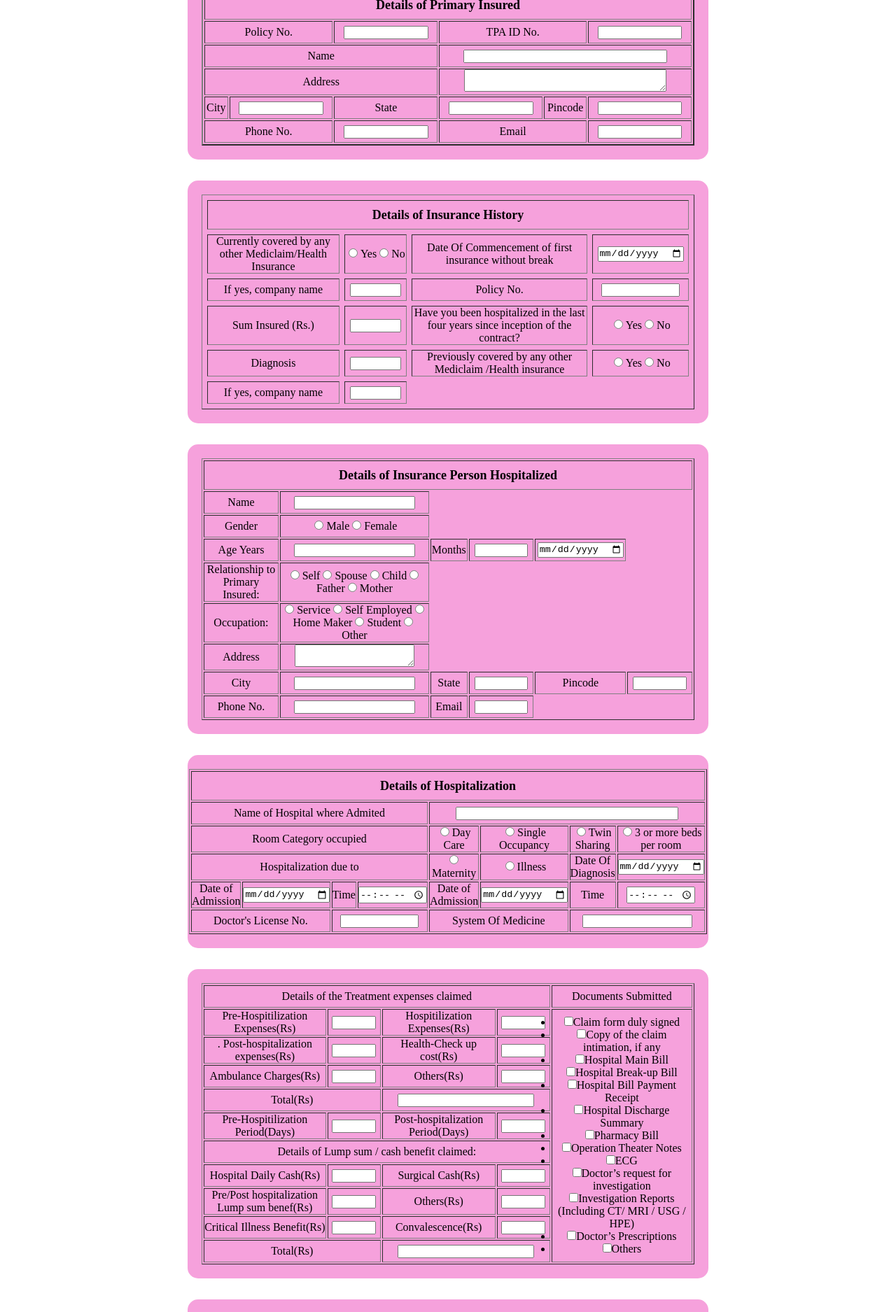
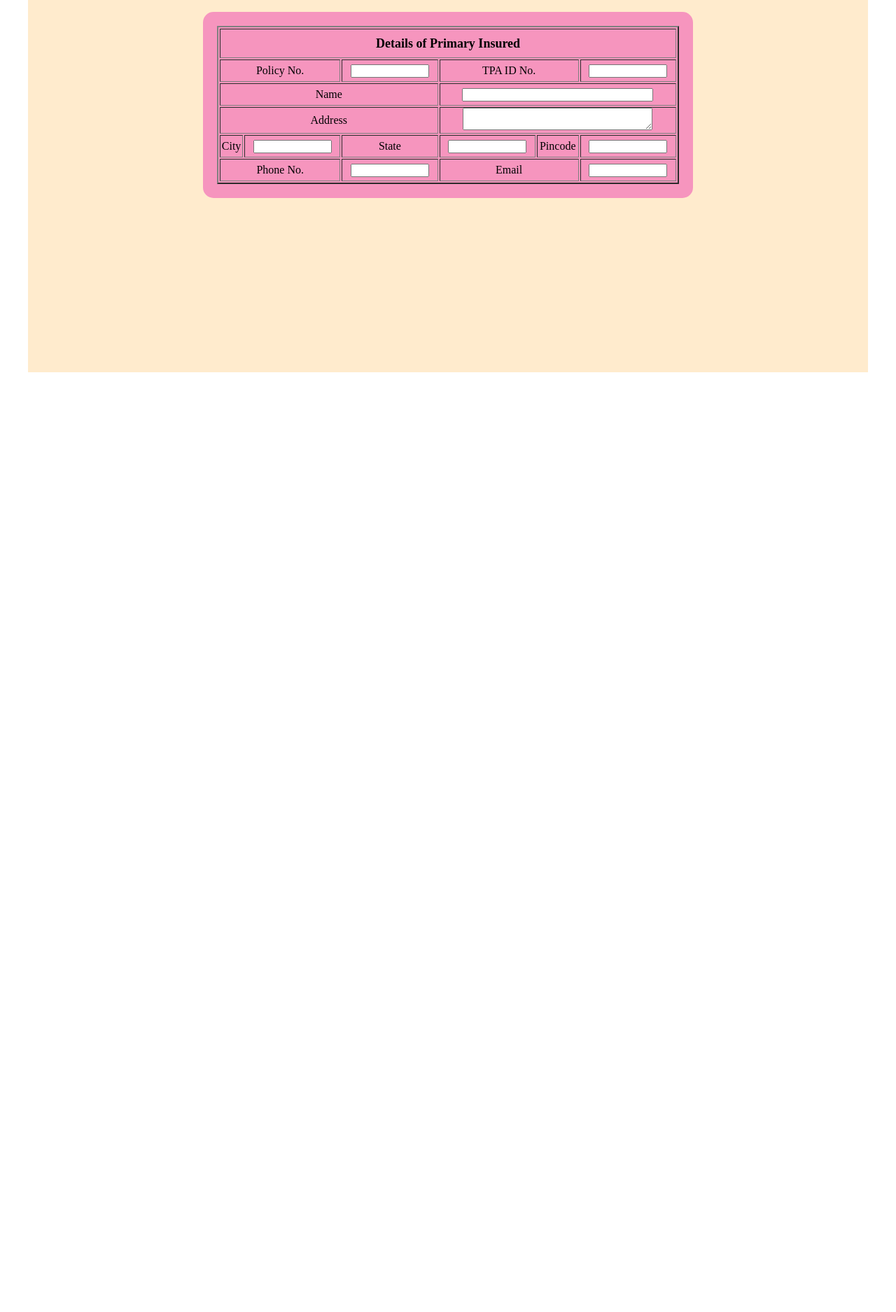
Before and after one commit to AmanPrajapati7015/jeevika, a React (Vite) app in the folder reactjs/: page / in a window 1280 px wide. Shown: the part 200-2075 px from the top of the page at 70% size. After the commit the page ends 800 px from the top, so only its background shows below. Built offline with nearby package versions, Linux system fonts and the light colour scheme.

Commit message:
section G

```diff
--- a/reactjs/src/App.jsx
+++ b/reactjs/src/App.jsx
@@ -12,18 +12,7 @@ export default function App() {
   return (
     <>
     <Navbar />
-      <SectionA />
-      <SectionB/>
-    <SectionC />
-    <SectionD />
-      <SectionE />
-      <SectionG />
-      <Navbar />
-      <Form />
-      {/* <SectionA /> */}
-      {/* <SectionB /> */}
-      {/* <SectionC /> */}
-      {/* <SectionD /> */}
+    <Form />
     </>
   );
 }
```
